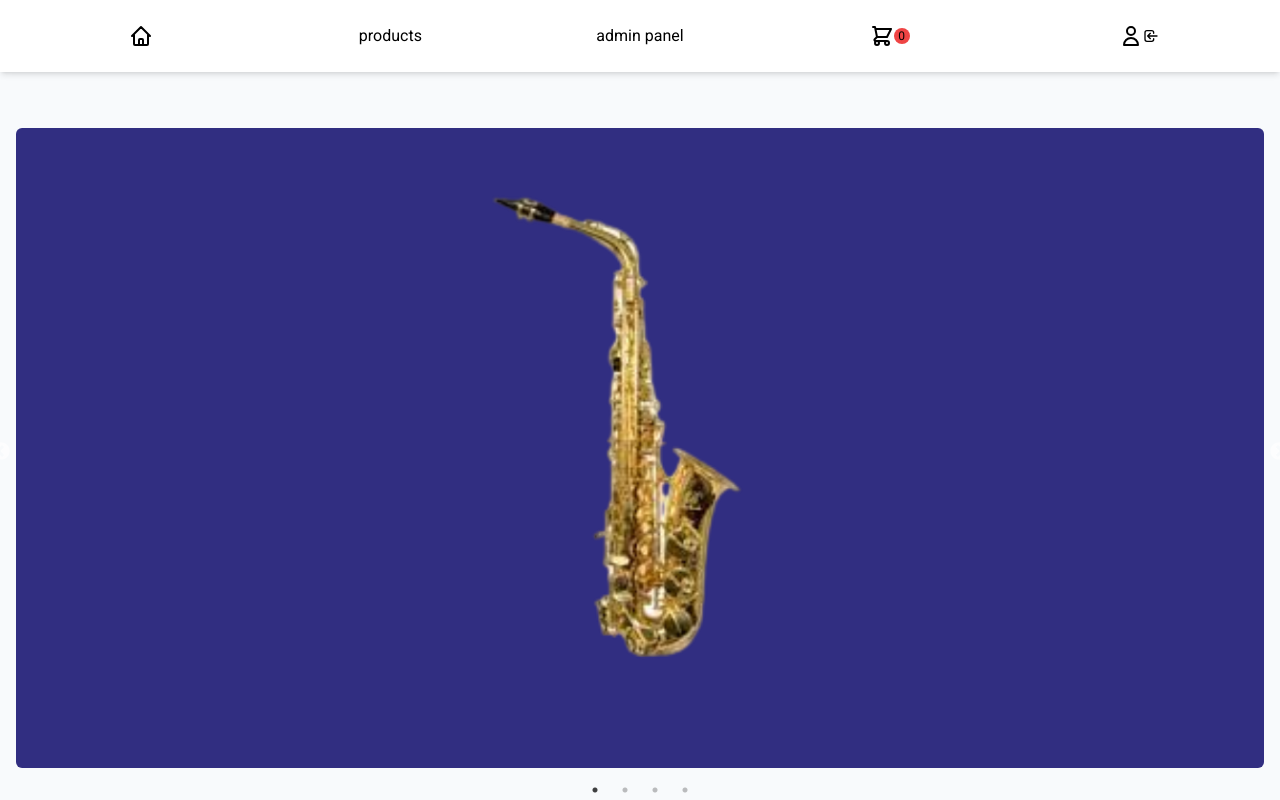
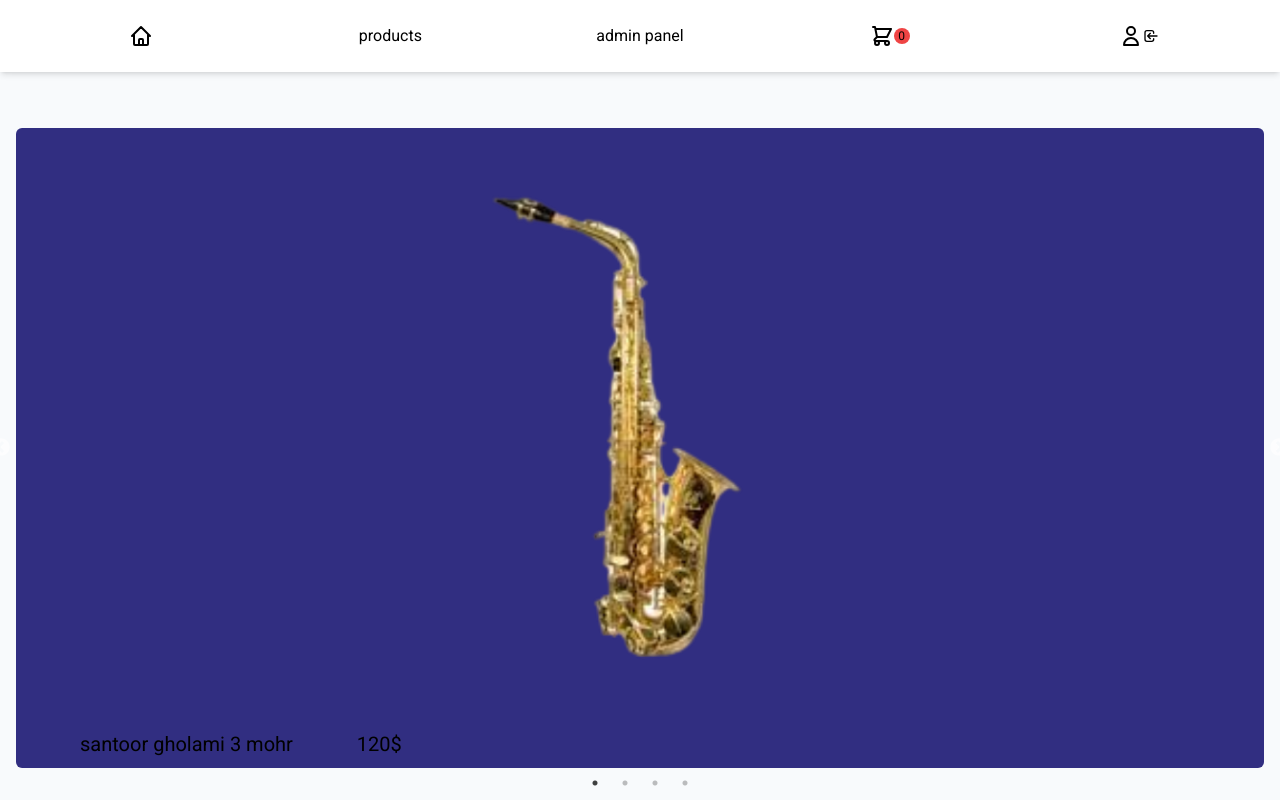
Before and after one commit to Arman-Abbasian/Arman_shop_fullstack_next13, a Next.js app in the folder frontend/: page / in a window 1280 px wide. Built offline with nearby package versions, Linux system fonts and the light colour scheme; no server answers.

Commit message:
solve the error in products page

```diff
--- a/frontend/src/app/(admin)/admin/products/page.jsx
+++ b/frontend/src/app/(admin)/admin/products/page.jsx
@@ -7,7 +7,7 @@ import Link from "next/link";
 import { HiPlusCircle } from "react-icons/hi";
 
 function page() {
-  const { data, isLoading } = useGetProducts();
+  const { data, isLoading } = useGetProducts(null,null);
   const { products } = data || {};
 
   if (isLoading) return <Loading />;
--- a/frontend/src/app/(user)/page.jsx
+++ b/frontend/src/app/(user)/page.jsx
@@ -3,9 +3,12 @@
 import Slider from "react-slick";
 import "slick-carousel/slick/slick.css";
 import "slick-carousel/slick/slick-theme.css";
+import { useGetProducts } from "@/hooks/useProducts";
 
 
 export default function Home() {
+  const {data,isLoading}=useGetProducts();
+  console.log(data)
     const settings = {
       dots: true,
       infinite: true,
@@ -28,22 +31,36 @@ export default function Home() {
             <div className="h-[calc(100%-3rem)]">
             <img src="/images/saxiphone.png" className="w-full h-full object-contain" />
             </div>
+            <div className="flex items-center gap-16 h-[3rem] mx-16 text-xl">
+              <p>santoor gholami 3 mohr</p>
+              <p>120$</p>
+            </div>
           </div>
           <div className="bg-primary-900 h-[calc(100vh-10rem)] rounded-md">
             <div className="h-[calc(100%-3rem)]">
             <img src="/images/Drums.png" className="w-full h-full object-contain" />
             </div>
-
+            <div className="flex items-center gap-16 h-[3rem] mx-16 text-xl">
+              <p>santoor gholami 3 mohr</p>
+              <p>120$</p>
+            </div>
           </div>
           <div className="bg-primary-900 h-[calc(100vh-10rem)] rounded-md">
             <div className="h-[calc(100%-3rem)]">
             <img src="/images/Notes.png" className="w-full h-full object-contain" />
             </div>
-
+            <div className="flex items-center gap-16 h-[3rem] mx-16 text-xl">
+              <p>santoor gholami 3 mohr</p>
+              <p>120$</p>
+            </div>
           </div>
           <div className="bg-primary-900 h-[calc(100vh-10rem)] rounded-md">
             <div className="h-[calc(100%-3rem)]">
             <img src="/images/guitar.png" className="w-full h-full object-contain" />
+            </div>
+            <div className="flex items-center gap-16 h-[3rem] mx-16 text-xl">
+              <p>santoor gholami 3 mohr</p>
+              <p>120$</p>
             </div>
           </div>
         </Slider>
--- a/frontend/src/services/productService.js
+++ b/frontend/src/services/productService.js
@@ -1,6 +1,7 @@
 import http from "./httpService";
 
-export function getProducts(qs="", cookies="") {
+export function getProducts(qs, cookies) {
+  console.log(qs)
   return http
     .get(`/product/list?${qs}`, {
       headers: {
```
Also changed, not shown: 1 other file (tests, documents, lock files or other folders).
